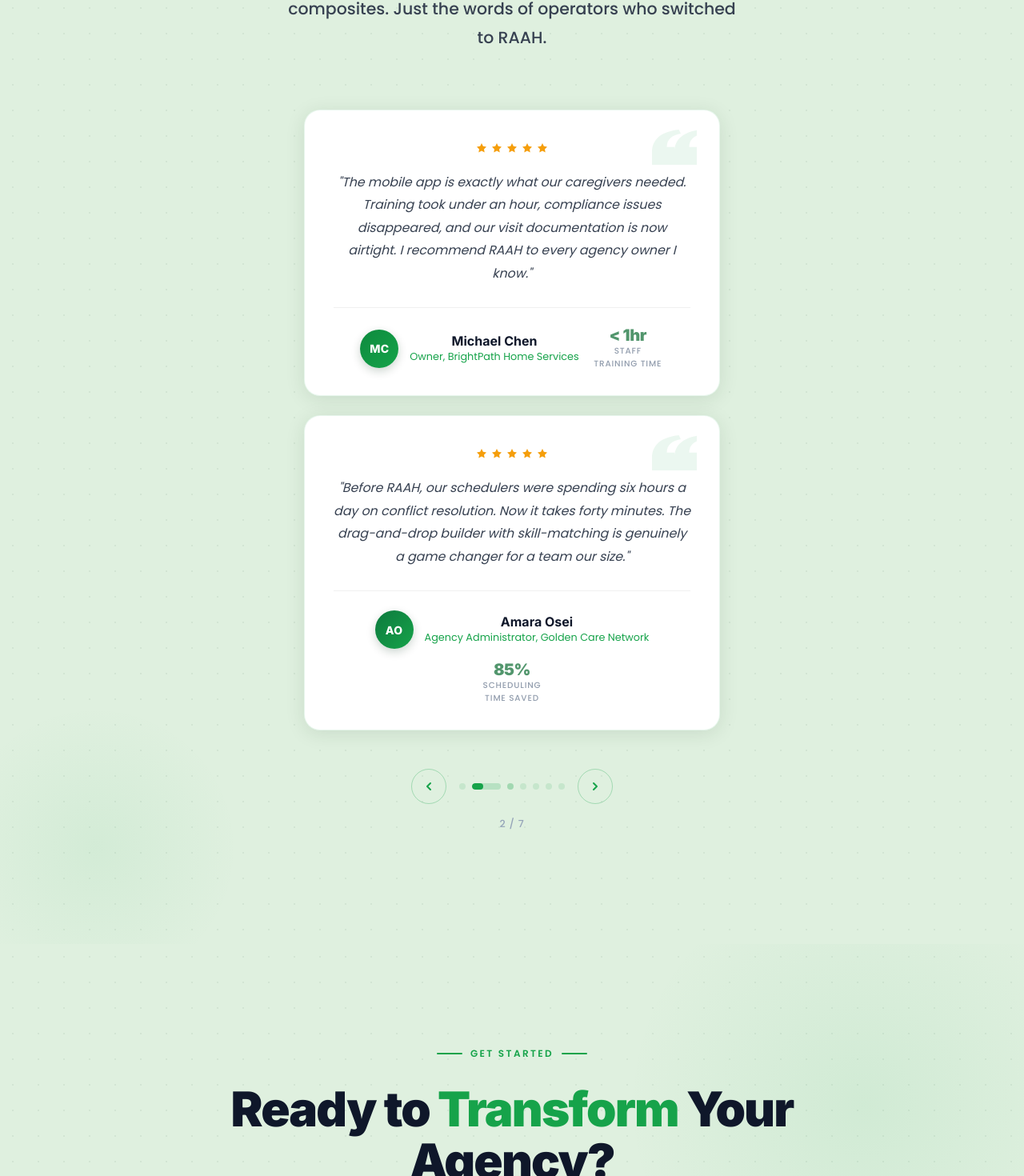
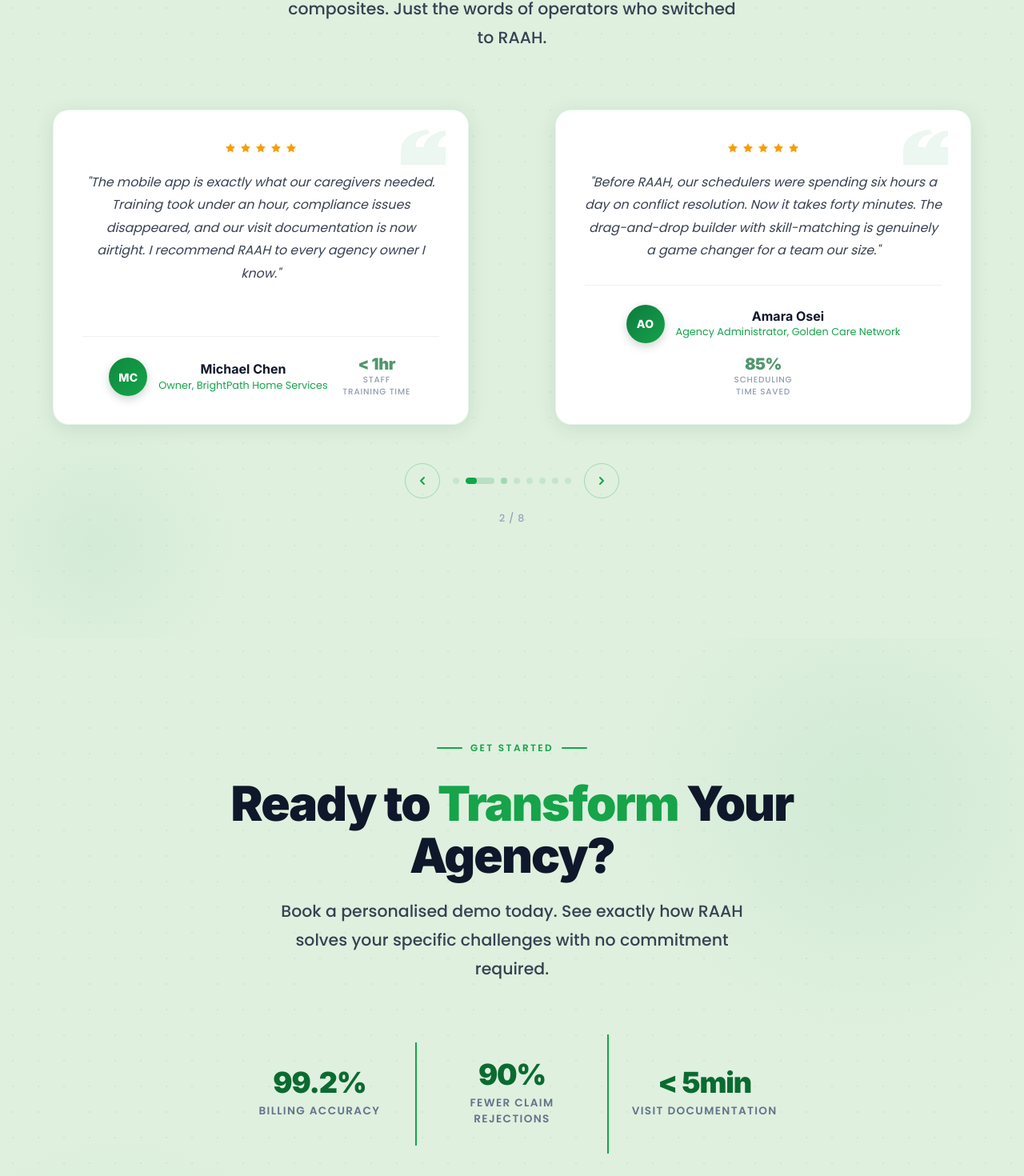
Before and after one commit to bishopkbb/RAAH-Webpage, a React (Vite) app: page / in a window 1280 px wide. Shown: the part 5507-6977 px from the top of the page at 80% size. Built offline with nearby package versions, Linux system fonts and the light colour scheme.

Commit message:
Fixed the testimonial cards alignment

```diff
--- a/src/pages/HomePage.jsx
+++ b/src/pages/HomePage.jsx
@@ -902,6 +902,16 @@
     metricLabel: 'Billing Accuracy Rate',
     color: '#16a34a',
   },
+  {
+    quote: 'The implementation was seamless. Within 24 hours we were live, and within a week our team was more productive than ever. The support team is responsive and truly understands home health.',
+    name: 'Lisa Thompson',
+    role: 'Operations Manager',
+    company: 'Premier Home Care',
+    initials: 'LT',
+    metric: '24hr',
+    metricLabel: 'Go-Live Time',
+    color: '#16a34a',
+  },
 ];
 
 // ─── Single testimonial card ──────────────────────────────────────────────────
@@ -1106,13 +1116,11 @@
 
 // ─── Testimonials Section ─────────────────────────────────────────────────────
 const TestimonialsSection = () => {
-  const [current, setCurrent]   = useState(0);
+  const [current, setCurrent] = useState(0);
   const [isAnimating, setIsAnimating] = useState(false);
   const [direction, setDirection] = useState(1); // 1=forward, -1=back
   const timerRef = useRef(null);
 
-  // Number of cards visible: 2 desktop, 1 mobile — handled via CSS
-  // Logical "pages": we advance by 1 testimonial at a time
   const total = TESTIMONIALS.length;
 
   const goTo = (index, dir = 1) => {
@@ -1124,9 +1132,9 @@
   };
 
   const prev = () => goTo(current - 1, -1);
-  const next = () => goTo(current + 1,  1);
-
-  // Auto-slides continuously — no pause on hover
+  const next = () => goTo(current + 1, 1);
+
+  // Auto-rotate through all testimonials
   useEffect(() => {
     timerRef.current = setInterval(() => {
       setDirection(1);
@@ -1137,7 +1145,7 @@
     return () => clearInterval(timerRef.current);
   }, [total]);
 
-  // Which two testimonials are visible (desktop shows current + next)
+  // Calculate which testimonials to show
   const visibleA = current;
   const visibleB = (current + 1) % total;
 
@@ -1155,6 +1163,18 @@
         @keyframes testimonialprogress {
           from { width: 0%; }
           to   { width: 100%; }
+        }
+        .testimonials-grid {
+          display: grid;
+          grid-template-columns: 1fr;
+          gap: 24px;
+          align-items: stretch;
+          justify-items: center;
+        }
+        @media (min-width: 1024px) {
+          .testimonials-grid {
+            grid-template-columns: repeat(2, 1fr);
+          }
         }
       `}</style>
       {/* Dot grid texture */}
@@ -1255,21 +1275,12 @@
           </div>
         </Reveal>
 
-        {/* Carousel */}
+        {/* Carousel Grid */}
         <Reveal delay={150}>
           <div style={{ position: 'relative' }}>
 
             {/* Cards viewport */}
-            <div
-              style={{
-                display: 'grid',
-                gridTemplateColumns: '1fr',
-                gap: '24px',
-                alignItems: 'stretch',
-                justifyItems: 'center',
-              }}
-              className="md:grid-cols-2"
-            >
+            <div className="testimonials-grid">
               {/* Card A */}
               <div
                 style={{
@@ -2379,8 +2390,8 @@
       {/* ══════════════════════════════════════════════════════════════
           TESTIMONIALS — Trusted by Leading Agencies
           White section, consistent with Why Choose Us + Workflow.
-          Auto-sliding carousel: 7 testimonials, 2 visible desktop,
-          1 mobile. Pauses on hover. Progress dots + prev/next.
+          Auto-sliding carousel: 8 testimonials, 2 visible desktop,
+          1 mobile. Progress dots + prev/next.
           No external deps — pure React state + CSS transitions.
       ══════════════════════════════════════════════════════════════ */}
       <TestimonialsSection />
@@ -2520,17 +2531,14 @@
 
           {/* Stat callouts — social proof at the decision moment */}
           <Reveal delay={220}>
-            <div
-              style={{
-                display: 'flex',
-                justifyContent: 'center',
-                flexWrap: 'wrap',
-                gap: '0',
-                marginBottom: '56px',
-                maxWidth: '680px',
-                margin: '0 auto 56px',
-              }}
-            >
+            <div style={{
+              display: 'flex',
+              justifyContent: 'center',
+              alignItems: 'center',
+              width: '100%',
+              maxWidth: '720px',
+              margin: '0 auto 56px',
+            }}>
               {[
                 { value: '99.2%', label: 'Billing Accuracy' },
                 { value: '90%',   label: 'Fewer Claim Rejections' },
@@ -2539,19 +2547,18 @@
                 <div
                   key={stat.label}
                   style={{
-                    flex: '1 1 100%',
-                    minWidth: '160px',
-                    padding: '28px 24px',
-                    borderRight: i < 2 ? '1px solid rgba(22,163,74,0.28)' : 'none',
+                    flex: 1,
+                    minWidth: 0,
+                    padding: 'clamp(20px, 4vw, 32px) clamp(12px, 2vw, 20px)',
+                    borderRight: i < 2 ? '2px solid #16a34a' : 'none',
                     textAlign: 'center',
                   }}
-                  className="sm:flex-1 sm:border-r sm:last:border-r-0"
                 >
                   <p
                     style={{
                       fontFamily: "'Inter', sans-serif",
                       fontWeight: 900,
-                      fontSize: 'clamp(2rem, 3.5vw, 2.75rem)',
+                      fontSize: 'clamp(1.25rem, 4vw, 2.25rem)',
                       letterSpacing: '-0.03em',
                       color: '#0a6b30',
                       lineHeight: 1,
@@ -2563,11 +2570,11 @@
                   <p
                     style={{
                       fontFamily: "'Poppins', sans-serif",
-                      fontSize: '0.78rem',
-                      fontWeight: 500,
+                      fontSize: 'clamp(0.65rem, 1.5vw, 0.85rem)',
+                      fontWeight: 600,
                       color: '#64748b',
                       textTransform: 'uppercase',
-                      letterSpacing: '0.12em',
+                      letterSpacing: '0.1em',
                     }}
                   >
                     {stat.label}
```
